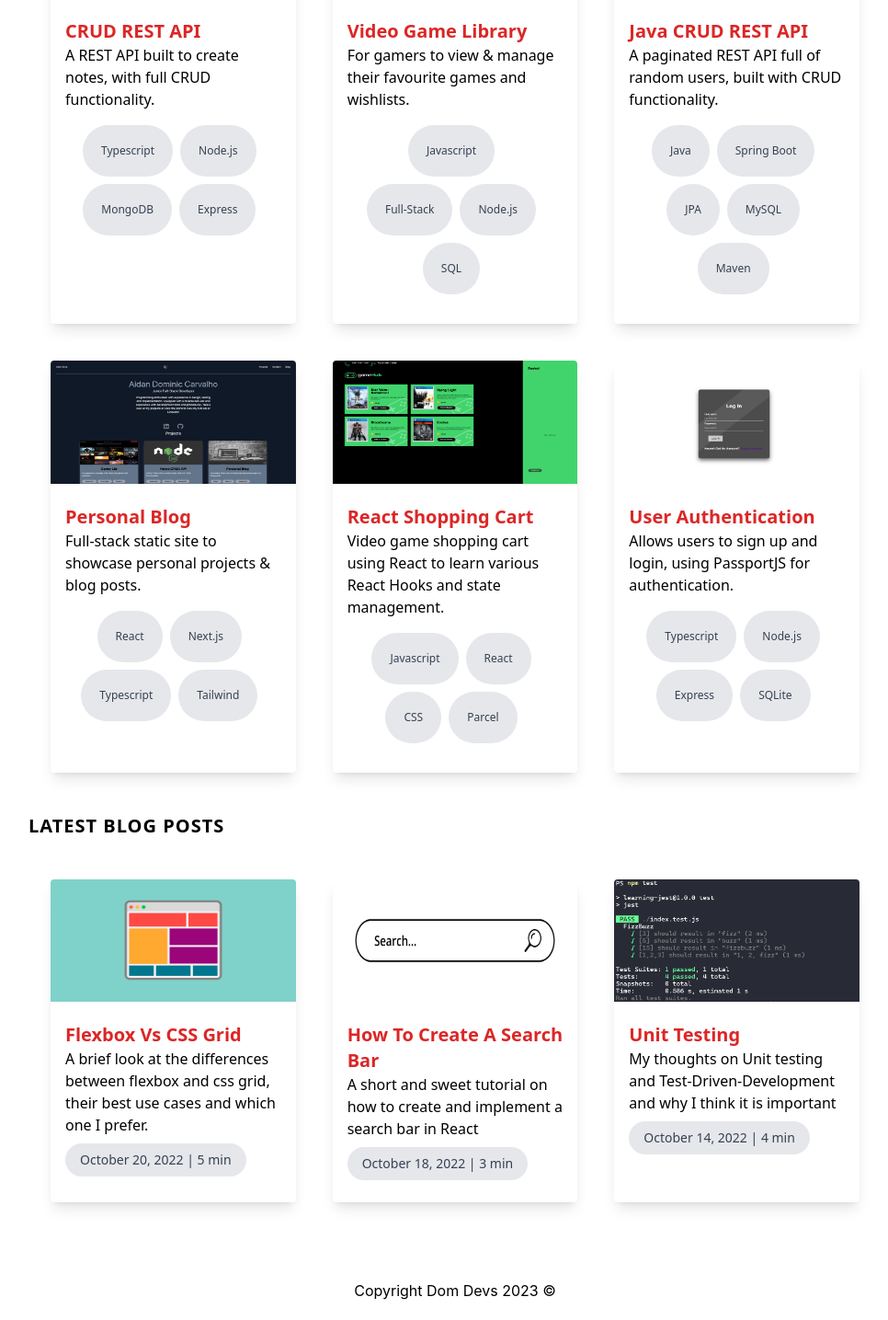
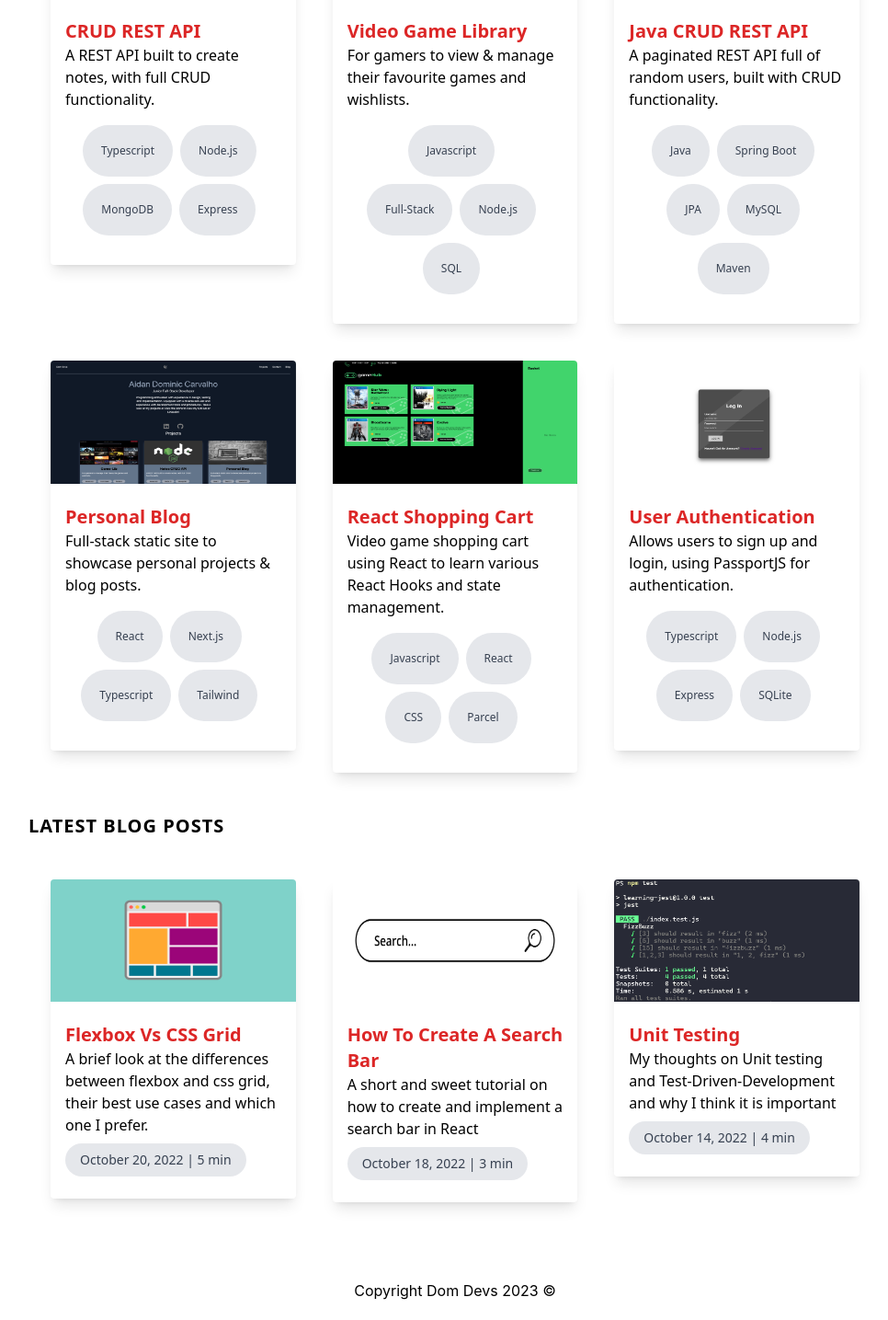
Before and after one commit to DomDevs2000/React-NextJS-Personal-Website, a Next.js app: page / in a window 1280 px wide. Shown: the part 808-2243 px from the top of the page at 92% size, without its empty margins (145-1111 px from the left). Built offline with nearby package versions, Linux system fonts and the light colour scheme.

Commit message:
moved animations to card components + switched light/dark mode icons around to be opposite of current theme

```diff
--- a/components/NavBar.tsx
+++ b/components/NavBar.tsx
@@ -27,7 +27,7 @@ const Nav: FC<NavProp> = ({ theme, setTheme }) => {
                                 setTheme('dark');
                             }}
                         >
-                            <BsSunFill color="white" />
+                            <BsFillMoonFill color="white" />
                         </button>
                     ) : (
                         <button
@@ -37,7 +37,7 @@ const Nav: FC<NavProp> = ({ theme, setTheme }) => {
                                 setTheme('light');
                             }}
                         >
-                            <BsFillMoonFill color="white" />
+                            <BsSunFill color="white" />
                         </button>
                     )}
 
--- a/components/PostCard.tsx
+++ b/components/PostCard.tsx
@@ -2,7 +2,7 @@ import Image from 'next/image';
 import React, { FC } from 'react';
 import type { TPost } from '../types';
 import Link from 'next/link';
-
+import SlideUp from '../components/SlideUp'
 type PostCardProp = {
     post: TPost;
 };
@@ -21,7 +21,9 @@ export const PostCard: FC<PostCardProp> = ({ post }) => {
         content
     } = post;
     return (
-        <div className="rounded overflow-hidden shadow-lg bg-white dark:bg-gray-600 dark:shadow-red-600 hover:scale-105 delay-100 hover:shadow-xl transition-all duration-150 ease-out hover:ease-in cursor-pointer">
+        <>
+        <SlideUp offset="-300px 0px -300px 0px">
+        <div className="rounded overflow-hidden shadow-lg bg-white dark:bg-gray-600 dark:shadow-red-600 hover:scale-105 delay-100 hover:shadow-xl transition-all duration-150 ease-out hover:ease-in animate-slideUpCubiBezier animation-delay-2 cursor-pointer">
             <Link href={`/blog/${slug}`}>
                 <div className="w-full rounded-lg">
                     <Image
@@ -45,6 +47,8 @@ export const PostCard: FC<PostCardProp> = ({ post }) => {
                 </div>
             </Link>
         </div>
+        </SlideUp>
 
+</>
     );
 };
--- a/components/ProjectCard.tsx
+++ b/components/ProjectCard.tsx
@@ -2,7 +2,7 @@ import Image from 'next/image';
 import React, { FC } from 'react';
 import { TProject } from '../types';
 import Link from 'next/link';
-
+import SlideUp from '../components/SlideUp';
 type ProjectCardProp = {
     project: TProject;
 };
@@ -25,7 +25,9 @@ export const ProjectCard: FC<ProjectCardProp> = ({ project }) => {
         );
     });
     return (
-        <div className="rounded overflow-hidden shadow-lg bg-white dark:bg-gray-600  dark:shadow-red-600 hover:scale-105 delay-100 hover:shadow-2xl transition-all duration-150 ease-out hover:ease-in cursor-pointer">
+        <>
+        <SlideUp offset="-300px 0px -300px 0px">
+        <div className="rounded overflow-hidden shadow-lg bg-white dark:bg-gray-600  dark:shadow-red-600 hover:scale-105 delay-100 hover:shadow-2xl transition-all duration-150 ease-out hover:ease-in  animate-slideUpCubiBezier animation-delay-2 cursor-pointer">
             <Link href={`/projects/${slug}`}>
                 <div className="w-full rounded-lg">
                     <Image
@@ -47,5 +49,7 @@ export const ProjectCard: FC<ProjectCardProp> = ({ project }) => {
                 </div>
             </Link>
         </div>
+        </SlideUp>
+        </>
     );
 };
--- a/pages/index.tsx
+++ b/pages/index.tsx
@@ -75,14 +75,14 @@ const Home: NextPage<HomeProps> = ({ posts, projects }) => {
                         className="animate-bounce lg:hidden dark:text-white"
                     />
                 </div>
-                <section className="">
+                <section>
                     <Link href="/projects">
                         <h1 className="text-3xl inline-flex  rounded-md px-4 p-2 text-xl font-bold uppercase tracking-wider text-black dark:text-white hover:text-white hover:cursor-pointer hover:scale-110 hover:bg-gray-600">
                             Projects
                         </h1>
                     </Link>
-                    <SlideUp offset="-300px 0px -300px 0px ">
-                        <div className="grid grid-cols-1 gap-10 md:grid-cols-2 lg:grid-cols-3 m-10 animate-slideUpCubiBezier animation-delay-2">
+
+                        <div className="grid grid-cols-1 gap-10 md:grid-cols-2 lg:grid-cols-3 m-10 a">
                             {renderProjectCard}
                         </div>
 
@@ -92,11 +92,9 @@ const Home: NextPage<HomeProps> = ({ posts, projects }) => {
                         </h1>
                     </Link>
 
-                        <div className="grid grid-cols-1 gap-10 md:grid-cols-2 lg:grid-cols-3 m-10 animate-slideUpCubiBezier animation-delay-2">
+                        <div className="grid grid-cols-1 gap-10 md:grid-cols-2 lg:grid-cols-3 m-10">
                             {renderPostCard}
                         </div>
-                </SlideUp>
-
                     <br></br>
                 </section>
             </main>
```
